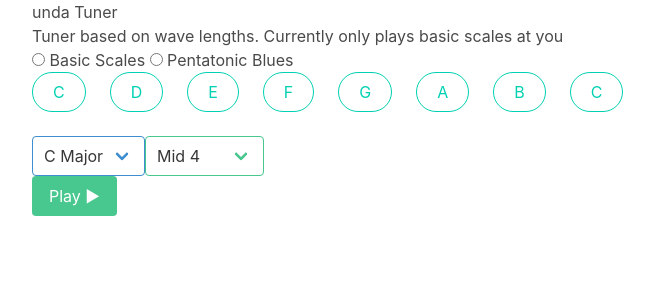
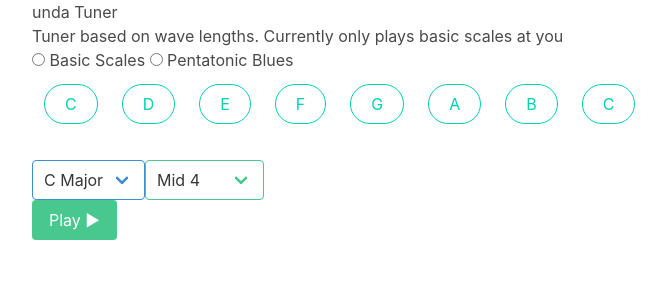
Before and after one commit to oldManLemon/undaTuner, an Angular app: page / in a window 1280 px wide. Shown: the top 300 px of the page, without its empty margins (32-698 px from the left). Built offline with nearby package versions, Linux system fonts and the light colour scheme.

Commit message:
attempts to fix spacing issues

```diff
--- a/src/app/app.component.html
+++ b/src/app/app.component.html
@@ -5,7 +5,7 @@
 
 
     <app-scaletype (typeSelected)=typeOfScale($event)></app-scaletype>
-    <div class="columns"> <app-buttons (touched)="playNote($event)" *ngFor='let note of scale; let i = index' [middleC]='middleC'
+    <div class="columns is-gapless"> <app-buttons (touched)="playNote($event)" *ngFor='let note of scale; let i = index' [middleC]='middleC'
         [note]='note' [i]='i'></app-buttons></div>
 
 
```
